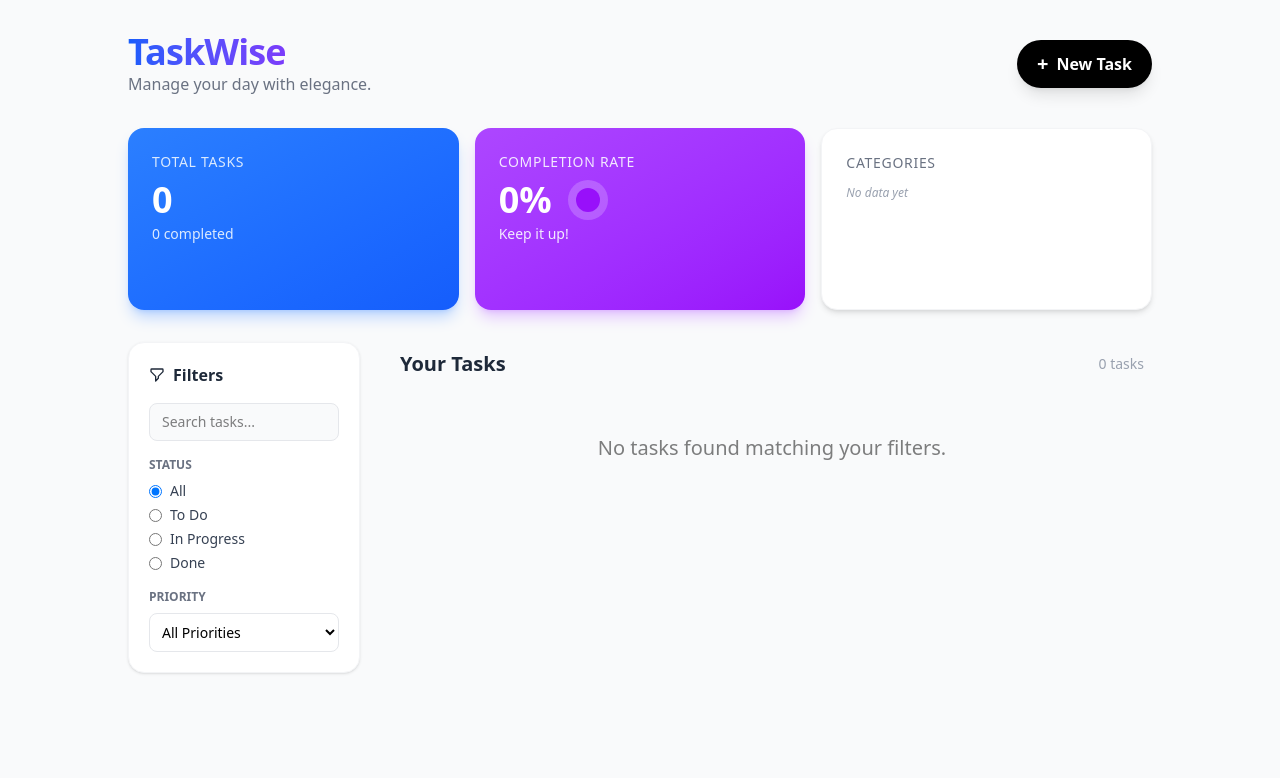
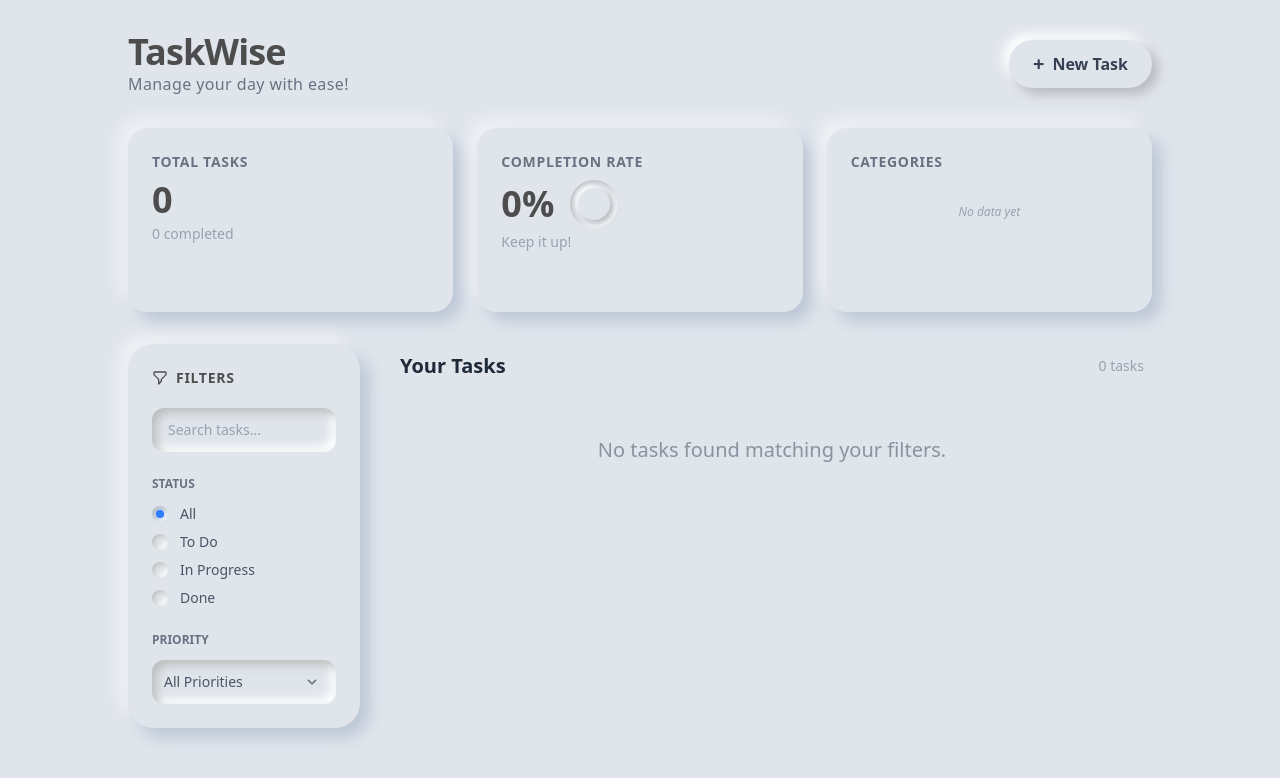
Before and after one commit to Djanfarouhanif/taskWise, an Angular app: page / in a window 1280 px wide. Shown: the top 778 px of the page. Built offline with nearby package versions, Linux system fonts and the light colour scheme.

Commit message:
style:update identie design to glaco

```diff
--- a/src/app/app.html
+++ b/src/app/app.html
@@ -1,18 +1,18 @@
-    <div class="h-screen overflow-y-auto sm:overflow-hidden bg-gray-50 dark:bg-zinc-950 transition-colors duration-500 font-sans p-4 md:p-8">
+<div class="h-screen overflow-y-auto sm:overflow-hidden bg-[#E0E5EC] text-gray-700 transition-colors duration-500 font-sans p-4 md:p-8">
       <div class="max-w-5xl mx-auto">
         <!-- Header -->
         <header class="mb-8 flex flex-col md:flex-row md:items-center justify-between gap-4">
           <div>
-            <h1 class="text-3xl md:text-4xl font-extrabold text-transparent bg-clip-text bg-gradient-to-r from-blue-600 to-purple-600 tracking-tight">
+            <h1 class="text-3xl md:text-4xl font-extrabold text-[#4D4D4D] tracking-tight">
               TaskWise
             </h1>
-            <p class="text-gray-500 dark:text-gray-400 font-medium">Manage your day with elegance.</p>
+            <p class="text-gray-500 font-medium tracking-wide">Manage your day with ease!</p>
           </div>
 
           <button
             (click)="showCreateForm()"
-            class="group flex items-center gap-2 bg-black dark:bg-white text-white dark:text-black px-5 py-3 rounded-full font-semibold shadow-lg hover:shadow-xl hover:scale-105 transition-all duration-300">
-            <span class="text-xl leading-none">+</span>
+            class="group flex items-center gap-2 bg-[#E0E5EC] text-gray-700 px-6 py-3 rounded-full font-bold shadow-[6px_6px_12px_#b8b9be,-6px_-6px_12px_#ffffff] hover:shadow-[inset_3px_3px_6px_#b8b9be,inset_-3px_-3px_6px_#ffffff] hover:scale-[0.98] transition-all duration-300 active:text-blue-500">
+            <span class="text-xl leading-none font-black">+</span>
             <span>New Task</span>
           </button>
         </header>
@@ -23,51 +23,71 @@
         <div class="grid grid-cols-1 lg:grid-cols-4 gap-8 ">
            <!-- Filters Sidebar -->
            <aside class="lg:col-span-1 space-y-6">
-              <div class="bg-white dark:bg-zinc-900 p-5 rounded-2xl shadow-sm border border-gray-100 dark:border-zinc-800 sticky top-4">
-                <h3 class="font-bold text-gray-800 dark:text-white mb-4 flex items-center gap-2">
+              <div class="bg-[#E0E5EC] p-6 rounded-[25px] shadow-[9px_9px_16px_rgb(163,177,198,0.6),-9px_-9px_16px_rgba(255,255,255,0.5)] sticky top-4">
+                <h3 class="font-bold text-[#4D4D4D] mb-5 flex items-center gap-2 uppercase tracking-wider text-sm">
                    <svg class="w-4 h-4" fill="none" stroke="currentColor" viewBox="0 0 24 24"><path stroke-linecap="round" stroke-linejoin="round" stroke-width="2" d="M3 4a1 1 0 011-1h16a1 1 0 011 1v2.586a1 1 0 01-.293.707l-6.414 6.414a1 1 0 00-.293.707V17l-4 4v-6.586a1 1 0 00-.293-.707L3.293 7.293A1 1 0 013 6.586V4z"></path></svg>
                    Filters
                 </h3>
 
                 <!-- Search -->
-                <div class="mb-4">
+                <div class="mb-6">
                    <input type="text" [(ngModel)]="filters.query" (ngModelChange)="updateFilter()"
                      placeholder="Search tasks..."
-                     class="w-full px-3 py-2 text-sm bg-gray-50 dark:bg-zinc-950 border border-gray-200 dark:border-zinc-800 rounded-lg focus:outline-none focus:ring-2 focus:ring-blue-500/50">
+                     class="w-full px-4 py-3 text-sm bg-[#E0E5EC] shadow-[inset_5px_5px_10px_#bebebe,inset_-5px_-5px_10px_#ffffff] rounded-xl focus:outline-none focus:shadow-[inset_2px_2px_5px_#bebebe,inset_-2px_-2px_5px_#ffffff] transition-all text-gray-600 placeholder-gray-400 font-medium">
                 </div>
 
                 <!-- Status -->
-                <div class="mb-4">
-                  <p class="text-xs font-semibold text-gray-500 uppercase mb-2">Status</p>
-                  <div class="space-y-1">
-                    <label class="flex items-center gap-2 text-sm text-gray-700 dark:text-gray-300 cursor-pointer hover:text-blue-500">
-                      <input type="radio" name="status" [value]="undefined" [(ngModel)]="filters.status" (change)="updateFilter()" class="rounded-full text-blue-600 focus:ring-blue-500">
-                      All
+                <div class="mb-6">
+                  <p class="text-xs font-bold text-gray-500 uppercase mb-3">Status</p>
+                  <div class="space-y-2">
+                    <label class="flex items-center gap-3 text-sm text-gray-600 cursor-pointer group">
+                      <div class="relative w-4 h-4 rounded-full bg-[#E0E5EC] shadow-[inset_2px_2px_5px_#bebebe,inset_-2px_-2px_5px_#ffffff] flex items-center justify-center">
+                          <input type="radio" name="status" [value]="undefined" [(ngModel)]="filters.status" (change)="updateFilter()" class="peer appearance-none w-full h-full absolute inset-0 cursor-pointer">
+                          <div class="w-2 h-2 rounded-full bg-blue-500 opacity-0 peer-checked:opacity-100 transition-opacity shadow-[0_0_5px_rgba(59,130,246,0.5)]"></div>
+                      </div>
+                      <span class="font-medium group-hover:text-blue-500 transition-colors">All</span>
                     </label>
-                    <label class="flex items-center gap-2 text-sm text-gray-700 dark:text-gray-300 cursor-pointer hover:text-blue-500">
-                      <input type="radio" name="status" value="todo" [(ngModel)]="filters.status" (change)="updateFilter()" class="rounded-full text-blue-600 focus:ring-blue-500">
-                      To Do
+
+                    <label class="flex items-center gap-3 text-sm text-gray-600 cursor-pointer group">
+                      <div class="relative w-4 h-4 rounded-full bg-[#E0E5EC] shadow-[inset_2px_2px_5px_#bebebe,inset_-2px_-2px_5px_#ffffff] flex items-center justify-center">
+                          <input type="radio" name="status" value="todo" [(ngModel)]="filters.status" (change)="updateFilter()" class="peer appearance-none w-full h-full absolute inset-0 cursor-pointer">
+                          <div class="w-2 h-2 rounded-full bg-blue-500 opacity-0 peer-checked:opacity-100 transition-opacity shadow-[0_0_5px_rgba(59,130,246,0.5)]"></div>
+                      </div>
+                      <span class="font-medium group-hover:text-blue-500 transition-colors">To Do</span>
                     </label>
-                    <label class="flex items-center gap-2 text-sm text-gray-700 dark:text-gray-300 cursor-pointer hover:text-blue-500">
-                      <input type="radio" name="status" value="in-progress" [(ngModel)]="filters.status" (change)="updateFilter()" class="rounded-full text-blue-600 focus:ring-blue-500">
-                      In Progress
+
+                    <label class="flex items-center gap-3 text-sm text-gray-600 cursor-pointer group">
+                      <div class="relative w-4 h-4 rounded-full bg-[#E0E5EC] shadow-[inset_2px_2px_5px_#bebebe,inset_-2px_-2px_5px_#ffffff] flex items-center justify-center">
+                          <input type="radio" name="status" value="in-progress" [(ngModel)]="filters.status" (change)="updateFilter()" class="peer appearance-none w-full h-full absolute inset-0 cursor-pointer">
+                          <div class="w-2 h-2 rounded-full bg-blue-500 opacity-0 peer-checked:opacity-100 transition-opacity shadow-[0_0_5px_rgba(59,130,246,0.5)]"></div>
+                      </div>
+                      <span class="font-medium group-hover:text-blue-500 transition-colors">In Progress</span>
                     </label>
-                    <label class="flex items-center gap-2 text-sm text-gray-700 dark:text-gray-300 cursor-pointer hover:text-blue-500">
-                      <input type="radio" name="status" value="done" [(ngModel)]="filters.status" (change)="updateFilter()" class="rounded-full text-blue-600 focus:ring-blue-500">
-                      Done
+
+                    <label class="flex items-center gap-3 text-sm text-gray-600 cursor-pointer group">
+                      <div class="relative w-4 h-4 rounded-full bg-[#E0E5EC] shadow-[inset_2px_2px_5px_#bebebe,inset_-2px_-2px_5px_#ffffff] flex items-center justify-center">
+                          <input type="radio" name="status" value="done" [(ngModel)]="filters.status" (change)="updateFilter()" class="peer appearance-none w-full h-full absolute inset-0 cursor-pointer">
+                          <div class="w-2 h-2 rounded-full bg-blue-500 opacity-0 peer-checked:opacity-100 transition-opacity shadow-[0_0_5px_rgba(59,130,246,0.5)]"></div>
+                      </div>
+                      <span class="font-medium group-hover:text-blue-500 transition-colors">Done</span>
                     </label>
                   </div>
                 </div>
 
                 <!-- Priority -->
                 <div>
-                  <p class="text-xs font-semibold text-gray-500 uppercase mb-2">Priority</p>
-                  <select [(ngModel)]="filters.priority" (change)="updateFilter()" class="w-full text-sm bg-transparent border border-gray-200 dark:border-zinc-800 rounded-lg p-2 dark:text-white">
-                     <option [value]="undefined">All Priorities</option>
-                     <option value="high">High</option>
-                     <option value="medium">Medium</option>
-                     <option value="low">Low</option>
-                  </select>
+                  <p class="text-xs font-bold text-gray-500 uppercase mb-3">Priority</p>
+                  <div class="relative">
+                    <select [(ngModel)]="filters.priority" (change)="updateFilter()" class="w-full text-sm bg-[#E0E5EC] shadow-[inset_5px_5px_10px_#bebebe,inset_-5px_-5px_10px_#ffffff] rounded-xl p-3 text-gray-600 appearance-none focus:outline-none cursor-pointer font-medium">
+                       <option [value]="undefined">All Priorities</option>
+                       <option value="high">High</option>
+                       <option value="medium">Medium</option>
+                       <option value="low">Low</option>
+                    </select>
+                    <div class="pointer-events-none absolute inset-y-0 right-0 flex items-center px-4 text-gray-500">
+                        <svg class="h-4 w-4 fill-current" xmlns="http://www.w3.org/2000/svg" viewBox="0 0 20 20"><path d="M9.293 12.95l.707.707L15.657 8l-1.414-1.414L10 10.828 5.757 6.586 4.343 8z"/></svg>
+                    </div>
+                  </div>
                 </div>
               </div>
            </aside>
--- a/src/app/components/stats/stats.component.html
+++ b/src/app/components/stats/stats.component.html
@@ -1,38 +1,39 @@
-    <div class="grid grid-cols-1 md:grid-cols-3 gap-4 mb-8">
+    <div class="grid grid-cols-1 md:grid-cols-3 gap-6 mb-8">
       <!-- Total Tasks -->
-      <div class="bg-gradient-to-br from-blue-500 to-blue-600 rounded-2xl p-6 text-white shadow-lg shadow-blue-500/30">
-        <h3 class="text-blue-100 text-sm font-medium uppercase tracking-wider">Total Tasks</h3>
-        <p class="text-4xl font-bold mt-2">{{ stats().total }}</p>
-        <p class="text-sm text-blue-100 mt-1">{{ stats().completed }} completed</p>
+      <div class="bg-[#E0E5EC] rounded-[20px] p-6 text-gray-700 shadow-[9px_9px_16px_rgb(163,177,198,0.6),-9px_-9px_16px_rgba(255,255,255,0.5)]">
+        <h3 class="text-gray-500 text-sm font-bold uppercase tracking-wider">Total Tasks</h3>
+        <p class="text-4xl font-bold mt-2 text-[#4D4D4D]">{{ stats().total }}</p>
+        <p class="text-sm text-gray-400 mt-1 font-medium">{{ stats().completed }} completed</p>
       </div>
 
       <!-- Completion Rate -->
-      <div class="bg-gradient-to-br from-purple-500 to-purple-600 rounded-2xl p-6 text-white shadow-lg shadow-purple-500/30">
-        <h3 class="text-purple-100 text-sm font-medium uppercase tracking-wider">Completion Rate</h3>
+      <div class="bg-[#E0E5EC] rounded-[20px] p-6 text-gray-700 shadow-[9px_9px_16px_rgb(163,177,198,0.6),-9px_-9px_16px_rgba(255,255,255,0.5)]">
+        <h3 class="text-gray-500 text-sm font-bold uppercase tracking-wider">Completion Rate</h3>
         <div class="flex items-center gap-4 mt-2">
-            <p class="text-4xl font-bold">{{ stats().completionRate }}%</p>
-            <div class="h-10 w-10 relative">
-                <!-- Simple circular progress indicator using CSS conic-gradient -->
+            <p class="text-4xl font-bold text-[#4D4D4D]">{{ stats().completionRate }}%</p>
+            <div class="h-12 w-12 rounded-full shadow-[inset_3px_3px_6px_#b8b9be,inset_-3px_-3px_6px_#ffffff] p-1 flex items-center justify-center relative">
+                <!-- Conic gradient for progress -->
                 <div class="w-full h-full rounded-full"
-                     [style.background]="'conic-gradient(white ' + stats().completionRate + '%, rgba(255,255,255,0.2) 0)'">
+                     [style.background]="'conic-gradient(#6fb3b8 ' + stats().completionRate + '%, transparent 0)'">
                 </div>
-                <div class="absolute inset-2 bg-purple-600 rounded-full"></div>
+                <!-- Inner circle to make it a ring -->
+                <div class="absolute inset-2 bg-[#E0E5EC] rounded-full shadow-[3px_3px_6px_#b8b9be,-3px_-3px_6px_#ffffff]"></div>
             </div>
         </div>
-        <p class="text-sm text-purple-100 mt-1">Keep it up!</p>
+        <p class="text-sm text-gray-400 mt-1 font-medium">Keep it up!</p>
       </div>
 
       <!-- Category Breakdown -->
-      <div class="bg-white dark:bg-zinc-800 rounded-2xl py-6 shadow-md border border-gray-100 dark:border-zinc-700 ">
-        <h3 class="text-gray-500 dark:text-gray-400 text-sm font-medium uppercase tracking-wider mb-3 px-6">Categories</h3>
-        <div class="space-y-2 h-[100px] overflow-y-auto px-6">
-          <div *ngFor="let cat of objectKeys(stats().byCategory)" class="flex items-center justify-between text-sm">
-             <span class="text-gray-700 dark:text-gray-300 font-medium">{{ cat }}</span>
-             <span class="bg-gray-100 dark:bg-zinc-700 text-gray-600 dark:text-gray-300 px-2 py-0.5 rounded-full text-xs">
+      <div class="bg-[#E0E5EC] rounded-[20px] py-6 text-gray-700 shadow-[9px_9px_16px_rgb(163,177,198,0.6),-9px_-9px_16px_rgba(255,255,255,0.5)]">
+        <h3 class="text-gray-500 text-sm font-bold uppercase tracking-wider mb-4 px-6">Categories</h3>
+        <div class="space-y-3 h-[100px] overflow-y-auto px-6 custom-scrollbar">
+          <div *ngFor="let cat of objectKeys(stats().byCategory)" class="flex items-center justify-between text-sm group">
+             <span class="text-[#4D4D4D] font-bold">{{ cat }}</span>
+             <span class="bg-[#E0E5EC] text-gray-500 px-3 py-1 rounded-full text-xs font-bold shadow-[inset_2px_2px_5px_#b8b9be,inset_-2px_-2px_5px_#ffffff]">
                {{ stats().byCategory[cat] }}
              </span>
           </div>
-          <div *ngIf="stats().total === 0" class="text-gray-400 italic text-xs">No data yet</div>
+          <div *ngIf="stats().total === 0" class="text-gray-400 italic text-xs text-center mt-4">No data yet</div>
         </div>
       </div>
     </div>
--- a/src/app/components/task-item/task-item.component.html
+++ b/src/app/components/task-item/task-item.component.html
@@ -1,53 +1,61 @@
-    <div class="group relative p-4 mb-3 bg-white/10 backdrop-blur-md border border-white/20 rounded-xl shadow-sm hover:shadow-lg transition-all duration-300 hover:scale-[1.01] hover:bg-white/20">
+<div class="group relative p-6 mb-4 bg-[#E0E5EC] rounded-[20px] shadow-[9px_9px_16px_rgb(163,177,198,0.6),-9px_-9px_16px_rgba(255,255,255,0.5)] transition-all duration-300 hover:scale-[1.01]">
       <div class="flex items-start justify-between">
-        <div class="flex items-start gap-3">
-          <!-- Status Checkbox -->
+        <div class="flex items-start gap-4 w-full">
+          <!-- Status Checkbox (Neumorphic Button) -->
           <button (click)="toggleStatus()"
-            class="mt-1 w-5 h-5 rounded-full border-2 flex items-center justify-center transition-colors duration-300"
+            class="mt-1 w-8 h-8 rounded-full flex items-center justify-center transition-all duration-300"
             [ngClass]="{
-              'border-green-400 bg-green-400': task.status === 'done',
-              'border-yellow-400 bg-yellow-400': task.status === 'in-progress',
-              'border-gray-400 hover:border-blue-400': task.status === 'todo'
+              'bg-[#E0E5EC] shadow-[inset_3px_3px_6px_#b8b9be,inset_-3px_-3px_6px_#ffffff] text-green-500': task.status === 'done',
+              'bg-[#E0E5EC] shadow-[5px_5px_10px_#b8b9be,-5px_-5px_10px_#ffffff] active:shadow-[inset_2px_2px_5px_#b8b9be,inset_-2px_-2px_5px_#ffffff]': task.status !== 'done'
             }">
-            <span *ngIf="task.status === 'done'" class="text-white text-xs">✓</span>
-            <span *ngIf="task.status === 'in-progress'" class="text-white text-xs">→</span>
+            <span *ngIf="task.status === 'done'" class="text-xs font-bold">✓</span>
+            <span *ngIf="task.status === 'in-progress'" class="text-blue-500 text-xs font-bold">→</span>
           </button>
 
           <!-- Content -->
-          <div>
-            <h3 class="font-semibold text-gray-800 dark:text-white group-hover:text-blue-600 transition-colors"
+          <div class="flex-1">
+            <h3 class="text-xl font-bold text-[#4D4D4D] group-hover:text-blue-600 transition-colors tracking-wide"
                [class.line-through]="task.status === 'done'"
-               [class.opacity-60]="task.status === 'done'">
+               [class.opacity-50]="task.status === 'done'">
               {{ task.title }}
             </h3>
-            <p class="text-sm text-gray-500 dark:text-gray-300 mt-1"
-               [class.opacity-60]="task.status === 'done'">
+
+            <p class="text-sm text-gray-500 font-medium mt-1 tracking-wide"
+               [class.opacity-50]="task.status === 'done'">
               {{ task.description }}
             </p>
 
-            <div class="flex gap-2 mt-3 text-xs">
-              <span class="px-2 py-1 rounded-full bg-blue-100 text-blue-700 dark:bg-blue-900/40 dark:text-blue-300">
+            <div class="flex items-center gap-3 mt-4">
+              <!-- Category Chip (Recessed/Inset) -->
+              <span class="px-3 py-1 text-xs font-bold text-gray-500 rounded-full bg-[#E0E5EC] shadow-[inset_3px_3px_6px_#b8b9be,inset_-3px_-3px_6px_#ffffff]">
                 {{ task.category }}
               </span>
-              <span class="px-2 py-1 rounded-full uppercase font-bold tracking-wider text-[10px]"
+
+              <!-- Priority -->
+              <span class="text-[10px] uppercase font-bold tracking-widest"
                 [ngClass]="{
-                  'bg-red-100 text-red-600': task.priority === 'high',
-                  'bg-orange-100 text-orange-600': task.priority === 'medium',
-                  'bg-green-100 text-green-600': task.priority === 'low'
+                  'text-red-500': task.priority === 'high',
+                  'text-orange-500': task.priority === 'medium',
+                  'text-green-500': task.priority === 'low'
                 }">
                 {{ task.priority }}
               </span>
             </div>
+
+            <!-- Date (if available, mostly just mockup) -->
+             <div class="mt-2 text-right text-xs text-gray-400 font-bold tracking-wider opacity-60">
+                 {{ task.createdAt | date:'yyyy/MM/dd' }}
+             </div>
           </div>
         </div>
 
-        <!-- Actions -->
-        <div class="opacity-0 group-hover:opacity-100 transition-opacity flex gap-2">
-            <button (click)="onEdit.emit(task)" class="p-2 text-gray-400 hover:text-blue-500 transition-colors">
-                Edit
+        <!-- Actions (Neumorphic Buttons) -->
+        <div class="flex flex-col gap-3 ml-2 opacity-0 group-hover:opacity-100 transition-opacity">
+            <button (click)="onEdit.emit(task)" class="w-8 h-8 rounded-full bg-[#E0E5EC] shadow-[5px_5px_10px_#b8b9be,-5px_-5px_10px_#ffffff] flex items-center justify-center text-gray-500 hover:text-blue-500 active:shadow-[inset_2px_2px_5px_#b8b9be,inset_-2px_-2px_5px_#ffffff] transition-all">
+                ✎
             </button>
-            <button (click)="onDelete.emit(task.id!)" class="p-2 text-gray-400 hover:text-red-500 transition-colors">
-                Delete
+            <button (click)="onDelete.emit(task.id!)" class="w-8 h-8 rounded-full bg-[#E0E5EC] shadow-[5px_5px_10px_#b8b9be,-5px_-5px_10px_#ffffff] flex items-center justify-center text-gray-500 hover:text-red-500 active:shadow-[inset_2px_2px_5px_#b8b9be,inset_-2px_-2px_5px_#ffffff] transition-all">
+                ✕
             </button>
         </div>
       </div>
--- a/src/styles.css
+++ b/src/styles.css
@@ -1,3 +1,61 @@
-/* You can add global styles to this file, and also import other style files */
+@import "tailwindcss";
 
-@import "tailwindcss";
+/* Custom Scrollbar Styling */
+@layer utilities {
+    .custom-scrollbar::-webkit-scrollbar {
+        width: 6px;
+        height: 6px;
+    }
+
+    .custom-scrollbar::-webkit-scrollbar-track {
+        background: transparent;
+    }
+
+    .custom-scrollbar::-webkit-scrollbar-button {
+        display: none;
+    }
+
+    .custom-scrollbar::-webkit-scrollbar-thumb {
+        background-color: #000000;
+        border-radius: 20px;
+    }
+
+    .custom-scrollbar:hover::-webkit-scrollbar-thumb {
+        background-color: #1a1a1a;
+    }
+}
+
+/* Global scrollbar override for all elements */
+::-webkit-scrollbar {
+    width: 8px;
+    height: 8px;
+}
+
+::-webkit-scrollbar-track {
+    background: transparent;
+    /* Invisible track */
+}
+
+::-webkit-scrollbar-button {
+    display: none;
+    /* Invisible buttons */
+}
+
+::-webkit-scrollbar-thumb {
+    background-color: #000000;
+    /* Very black thumb */
+    border-radius: 10px;
+    border: 2px solid transparent;
+    /* adds some padding around it so it doesn't touch edges */
+    background-clip: content-box;
+}
+
+::-webkit-scrollbar-thumb:hover {
+    background-color: #1a1a1a;
+}
+
+/* Firefox */
+* {
+    scrollbar-width: thin;
+    scrollbar-color: #000000 transparent;
+}
```
Also changed, not shown: src/app/components/task-form/task-form.component.html (+32 -26 lines).
